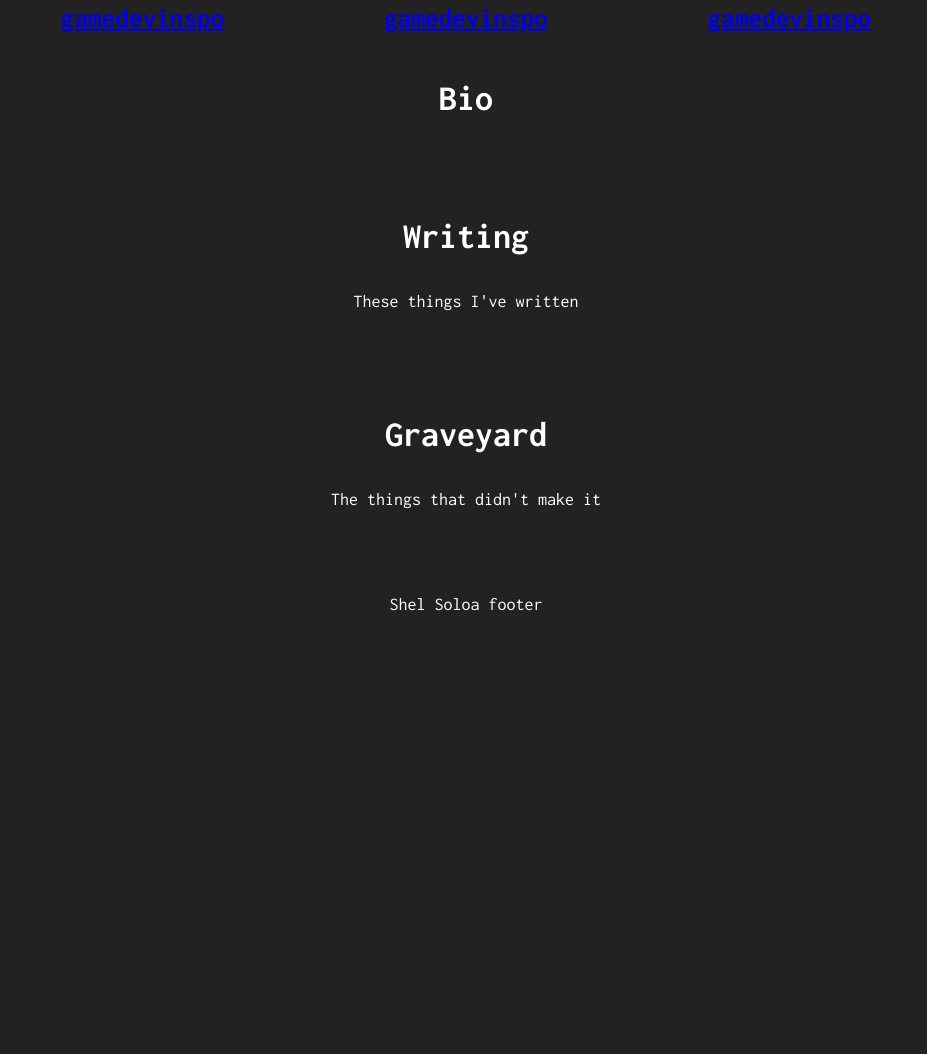
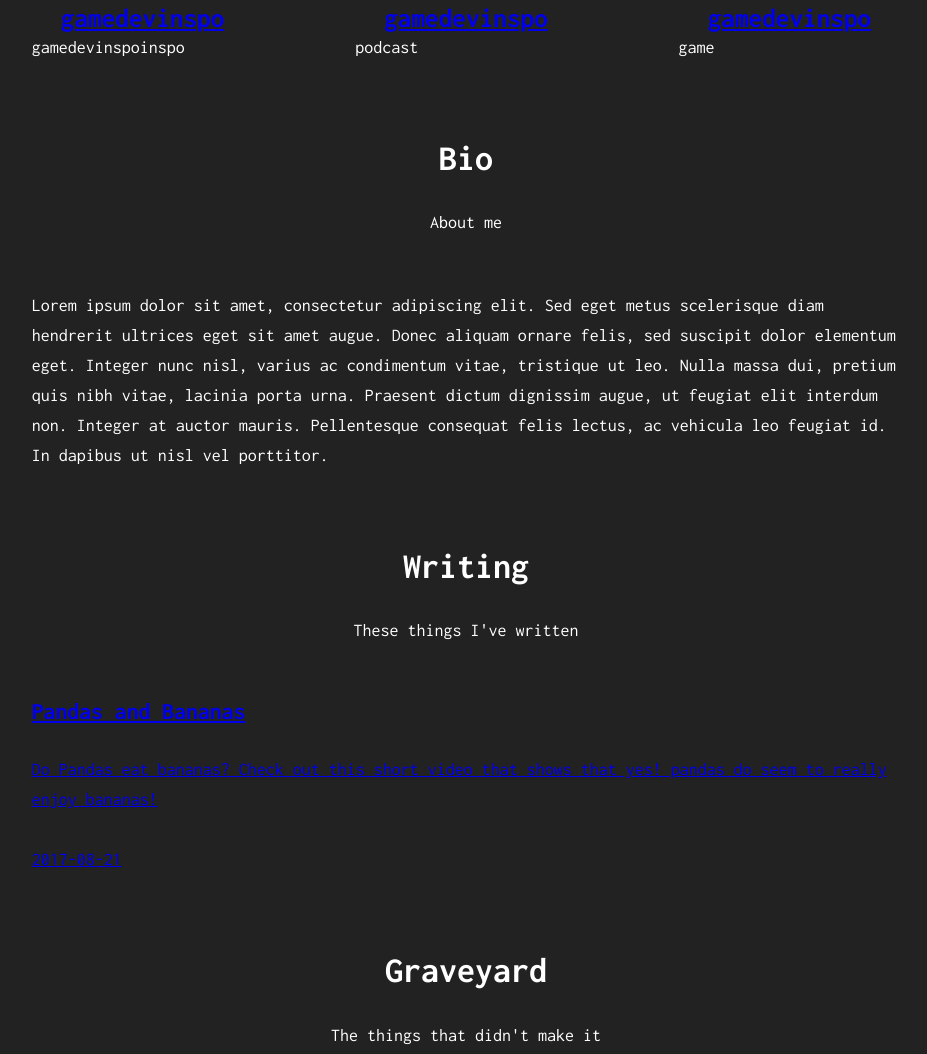
Before and after one commit to shelsoloa/shelsoloa-web, a Gatsby site: page / in a window 1280 px wide. Shown: the part 902-1956 px from the top of the page, without its empty margins (174-1101 px from the left). Before the commit the page ends 1532 px from the top, so only its background shows below. Built offline with nearby package versions, Linux system fonts and the light colour scheme; Gatsby itself is replaced by a stand-in of ours; some packages are replaced by stand-ins of ours; a web font is replaced by a local one.

Commit message:
Added Writing to index

```diff
--- a/src/components/project-link.js
+++ b/src/components/project-link.js
@@ -14,6 +14,7 @@ export default props => (
 				{props.label}
 			</h2>
 		</Link>
+		<p>{props.description}</p>
 
 	</div>
 )
--- a/src/pages/index.js
+++ b/src/pages/index.js
@@ -1,20 +1,51 @@
 import React from "react"
+import { Link, graphql } from "gatsby"
+
 import Layout from "../components/layout"
 import Divider from "../components/divider"
 import ProjectLink from "../components/project-link"
 
-export default () => (
+export default ({data}) => (
 	<Layout>
-		<Divider title='Projects' subtitle="The things I've made">
-			<ProjectLink background='url(http://picsum.photos/100)' label='gamedevinspo' to='#bio' />
-			<ProjectLink background='url(http://picsum.photos/100)' label='gamedevinspo' to='#bio' />
-			<ProjectLink background='url(http://picsum.photos/100)' label='gamedevinspo' to='#bio' />
+		<Divider title='Projects' subtitle="Where I'm at">
+			<ProjectLink background='url(http://picsum.photos/100)' label='gamedevinspo' to='#bio' description='gamedevinspoinspo'/>
+			<ProjectLink background='url(http://picsum.photos/100)' label='gamedevinspo' to='#bio' description='podcast'/>
+			<ProjectLink background='url(http://picsum.photos/100)' label='gamedevinspo' to='#bio' description='game'/>
 		</Divider>
-		<Divider title='Bio'>
+		<Divider title='Bio' subtitle="About me">
+			<p>Lorem ipsum dolor sit amet, consectetur adipiscing elit. Sed eget metus scelerisque diam hendrerit ultrices eget sit amet augue. Donec aliquam ornare felis, sed suscipit dolor elementum eget. Integer nunc nisl, varius ac condimentum vitae, tristique ut leo. Nulla massa dui, pretium quis nibh vitae, lacinia porta urna. Praesent dictum dignissim augue, ut feugiat elit interdum non. Integer at auctor mauris. Pellentesque consequat felis lectus, ac vehicula leo feugiat id. In dapibus ut nisl vel porttitor.</p>
 		</Divider>
 		<Divider title='Writing' subtitle="These things I've written">
+			{data.allMarkdownRemark.edges.map(({ node }) => (
+				<div key={node.id}>
+					<Link to={node.fields.slug}>
+						<h3>{node.frontmatter.title}</h3>
+						<p>{node.excerpt}</p>
+						<p>{node.frontmatter.date}</p>
+					</Link>
+				</div>
+			))}
 		</Divider>
 		<Divider title='Graveyard' subtitle="The things that didn't make it">
 		</Divider>
 	</Layout>
 )
+
+export const query = graphql`
+	{
+		allMarkdownRemark {
+			edges {
+				node {
+					excerpt
+					fields {
+						slug
+					}
+					frontmatter {
+						title
+						date
+					}
+				}
+			}
+		}
+	}
+`
```
